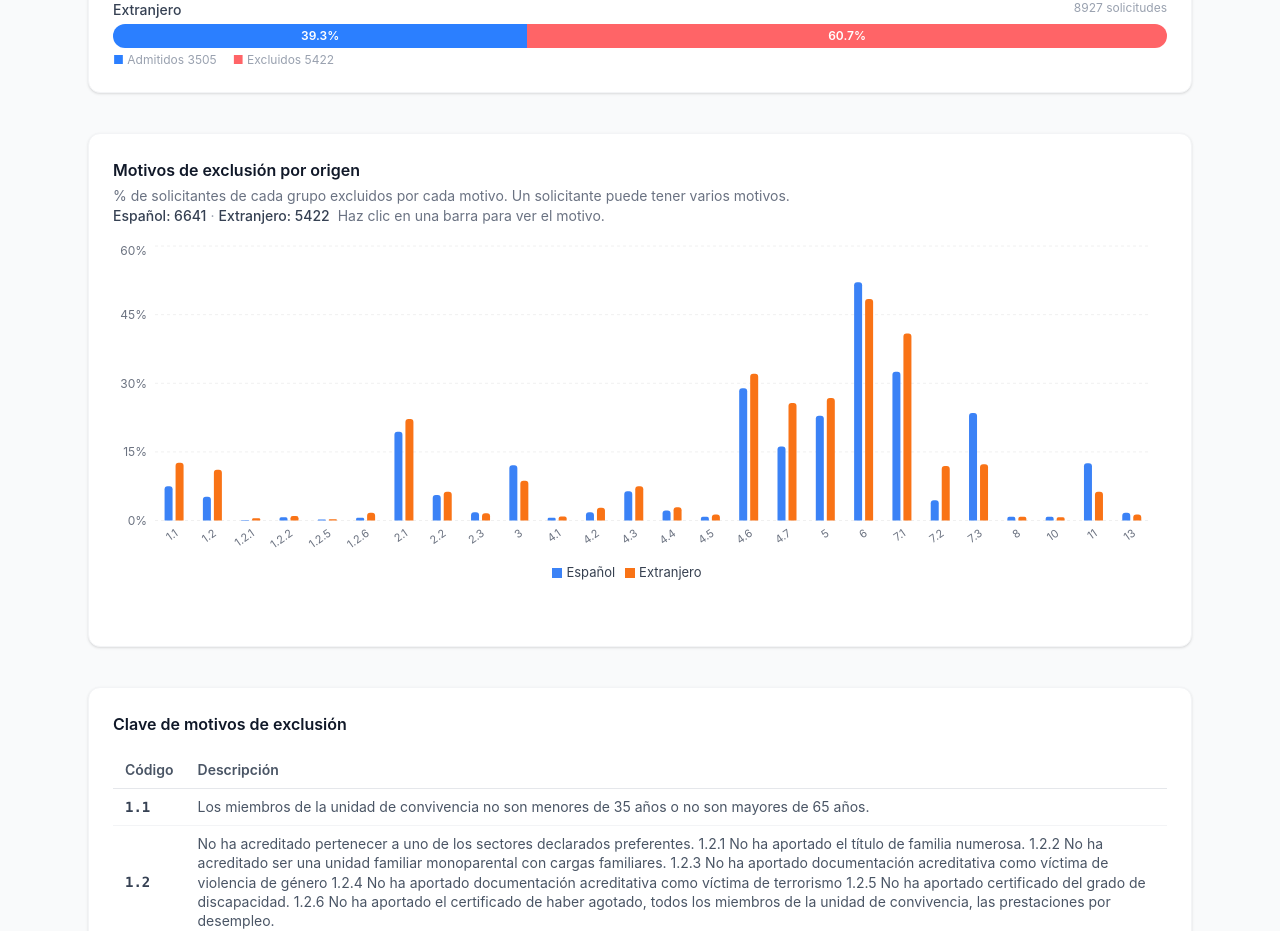
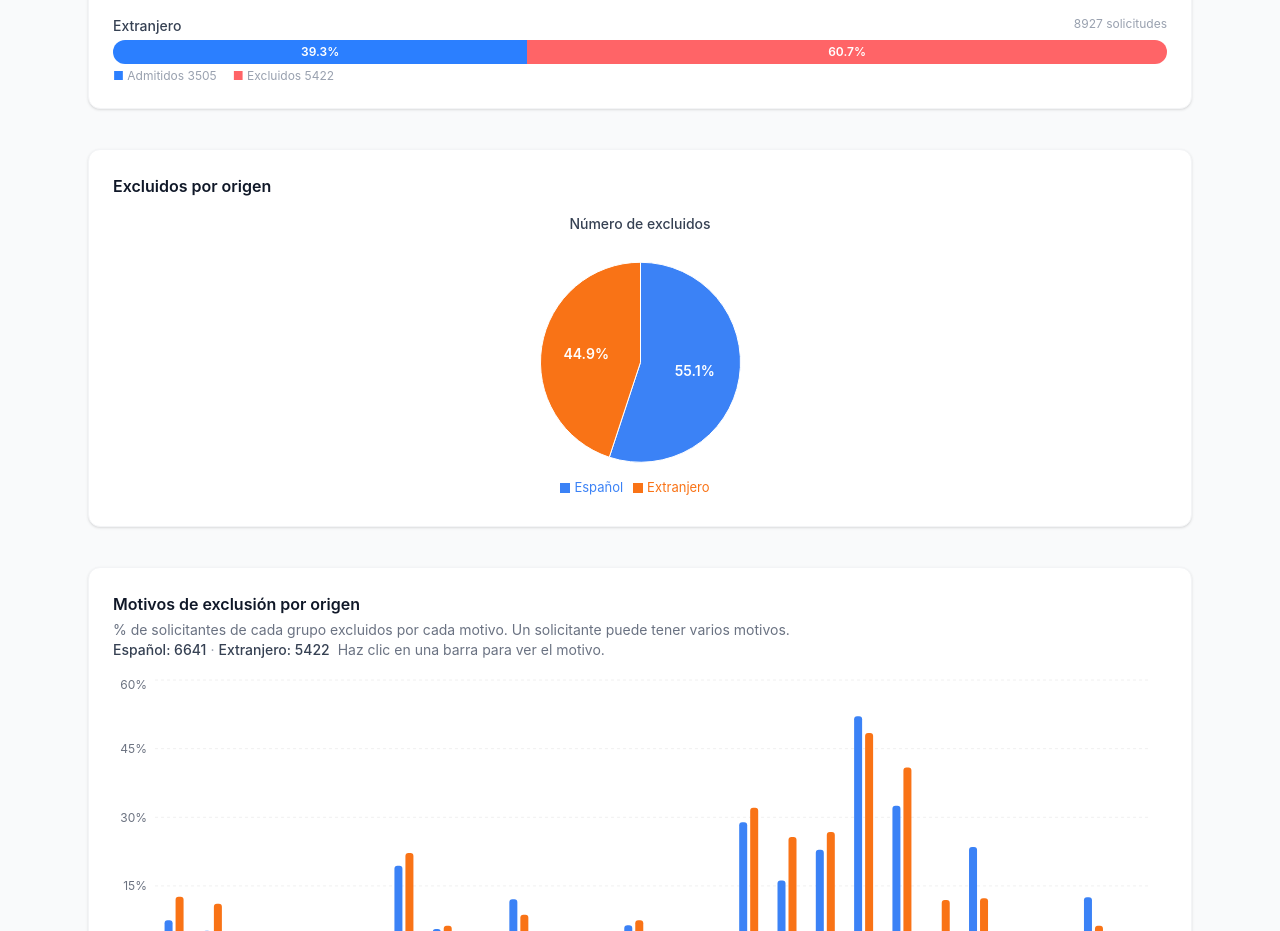
Before and after one commit to luisgc93/ayudas_alquiler_madrid, a React (Vite) app in the folder frontend/: page / in a window 1280 px wide. Shown: the part 1869-2800 px from the top of the page. Built offline with nearby package versions, Linux system fonts and the light colour scheme.

Commit message:
hacer header sticky y añadir excluidos

```diff
--- a/frontend/public/data.json
+++ b/frontend/public/data.json
@@ -296,6 +296,38 @@
       "total": 8927
     }
   },
+  "excluidos_pie": {
+    "all": [
+      {
+        "name": "Español",
+        "count": 6641
+      },
+      {
+        "name": "Extranjero",
+        "count": 5422
+      }
+    ],
+    "preferente": [
+      {
+        "name": "Español",
+        "count": 1507
+      },
+      {
+        "name": "Extranjero",
+        "count": 2450
+      }
+    ],
+    "general": [
+      {
+        "name": "Español",
+        "count": 5134
+      },
+      {
+        "name": "Extranjero",
+        "count": 2972
+      }
+    ]
+  },
   "all": {
     "pie": [
       {
--- a/frontend/src/App.jsx
+++ b/frontend/src/App.jsx
@@ -1,7 +1,7 @@
 import { useState, useEffect } from 'react'
 import ExclusionChart from './ExclusionChart'
 import CodesTable from './CodesTable'
-import OriginPieCharts from './OriginPieCharts'
+import OriginPieCharts, { ExcluidosPieChart } from './OriginPieCharts'
 import DistributionChart from './DistributionChart'
 import DataView from './DataView'
 
@@ -140,7 +140,7 @@ export default function App() {
         {mainTab === 'analisis' && <>
 
         {/* Preferente filter */}
-        <div className="flex gap-1.5">
+        <div className="sticky top-0 z-10 flex gap-1.5 py-2 bg-gray-50 dark:bg-gray-900">
           {[
             { key: 'all',        label: 'Todos' },
             { key: 'preferente', label: 'Preferentes' },
@@ -278,6 +278,9 @@ export default function App() {
           </div>
         </div>
 
+        {/* Excluidos pie */}
+        <ExcluidosPieChart pie={data.excluidos_pie[preferenteFilter]} />
+
         {/* Bar chart */}
         <div className="bg-white dark:bg-gray-800 rounded-xl shadow-sm border border-gray-100 dark:border-gray-700 p-4 sm:p-6">
           <h2 className="text-base font-semibold text-gray-900 dark:text-gray-100 mb-1">Motivos de exclusión por origen</h2>
--- a/frontend/src/OriginPieCharts.jsx
+++ b/frontend/src/OriginPieCharts.jsx
@@ -13,16 +13,20 @@ function EuroTooltip({ active, payload }) {
   )
 }
 
-function CountTooltip({ active, payload }) {
+function makeCountTooltip(noun) {
+  return function CountTooltip({ active, payload }) {
     if (!active || !payload?.length) return null
     const { name, value } = payload[0]
     return (
       <div className="bg-white dark:bg-gray-800 border border-gray-200 dark:border-gray-600 rounded-lg shadow-lg p-3 text-sm">
         <p className="font-semibold text-gray-900 dark:text-gray-100">{name}</p>
-      <p className="text-gray-600 dark:text-gray-400">{value.toLocaleString('es-ES')} beneficiarios</p>
+        <p className="text-gray-600 dark:text-gray-400">{value.toLocaleString('es-ES')} {noun}</p>
       </div>
     )
   }
+}
+const BeneficiariosTooltip = makeCountTooltip('beneficiarios')
+const ExcluidosTooltip     = makeCountTooltip('excluidos')
 
 function SinglePie({ data, dataKey, title, TooltipComponent }) {
   const total = data.reduce((s, d) => s + d[dataKey], 0)
@@ -75,9 +79,22 @@ export default function OriginPieCharts({ pie }) {
     <div className="bg-white dark:bg-gray-800 rounded-xl shadow-sm border border-gray-100 dark:border-gray-700 p-6">
       <h2 className="text-base font-semibold text-gray-900 dark:text-gray-100 mb-4">Beneficiarios por origen</h2>
       <div className="flex flex-col sm:flex-row gap-6">
-        <SinglePie data={pie} dataKey="count"  title="Número de beneficiarios"    TooltipComponent={CountTooltip} />
+        <SinglePie data={pie} dataKey="count"  title="Número de beneficiarios"     TooltipComponent={BeneficiariosTooltip} />
         <SinglePie data={pie} dataKey="amount" title="Importe total de ayudas (€)" TooltipComponent={EuroTooltip} />
       </div>
     </div>
   )
 }
+
+export function ExcluidosPieChart({ pie }) {
+  return (
+    <div className="bg-white dark:bg-gray-800 rounded-xl shadow-sm border border-gray-100 dark:border-gray-700 p-6">
+      <h2 className="text-base font-semibold text-gray-900 dark:text-gray-100 mb-4">Excluidos por origen</h2>
+      <div className="flex justify-center">
+        <div className="w-full sm:w-1/2">
+          <SinglePie data={pie} dataKey="count" title="Número de excluidos" TooltipComponent={ExcluidosTooltip} />
+        </div>
+      </div>
+    </div>
+  )
+}
```
Also changed, not shown: 2 other files (tests, documents, lock files or other folders). Lines whose indentation alone changed are shown as unchanged.
